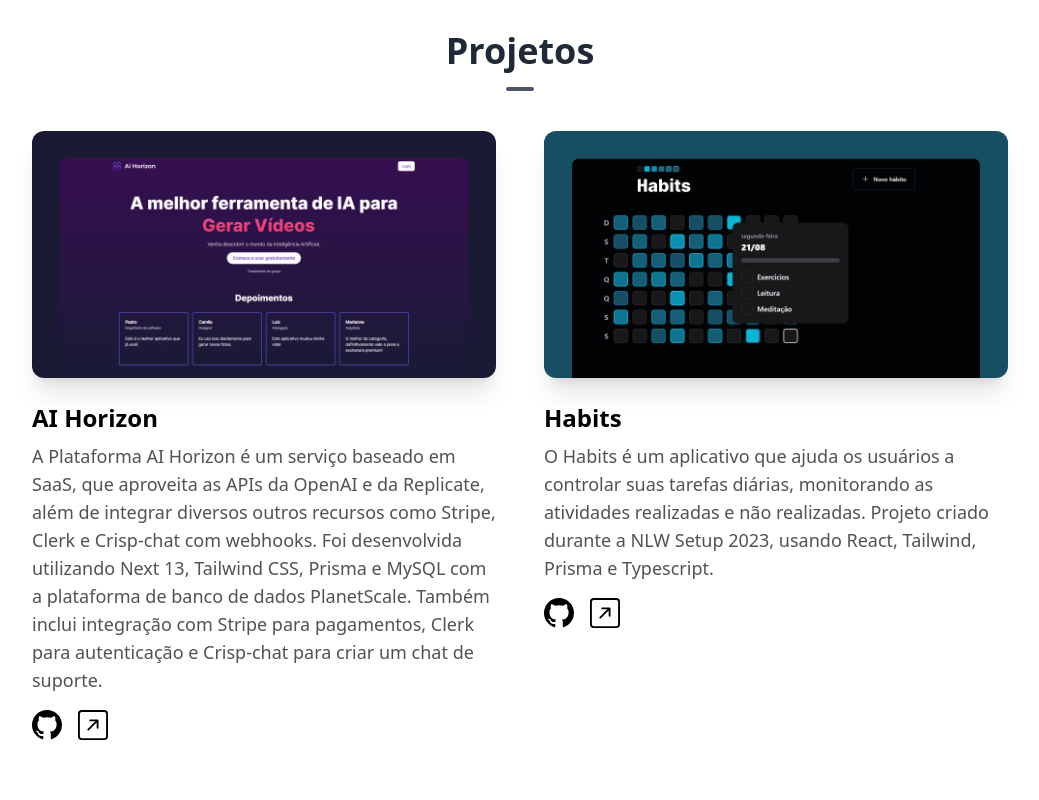
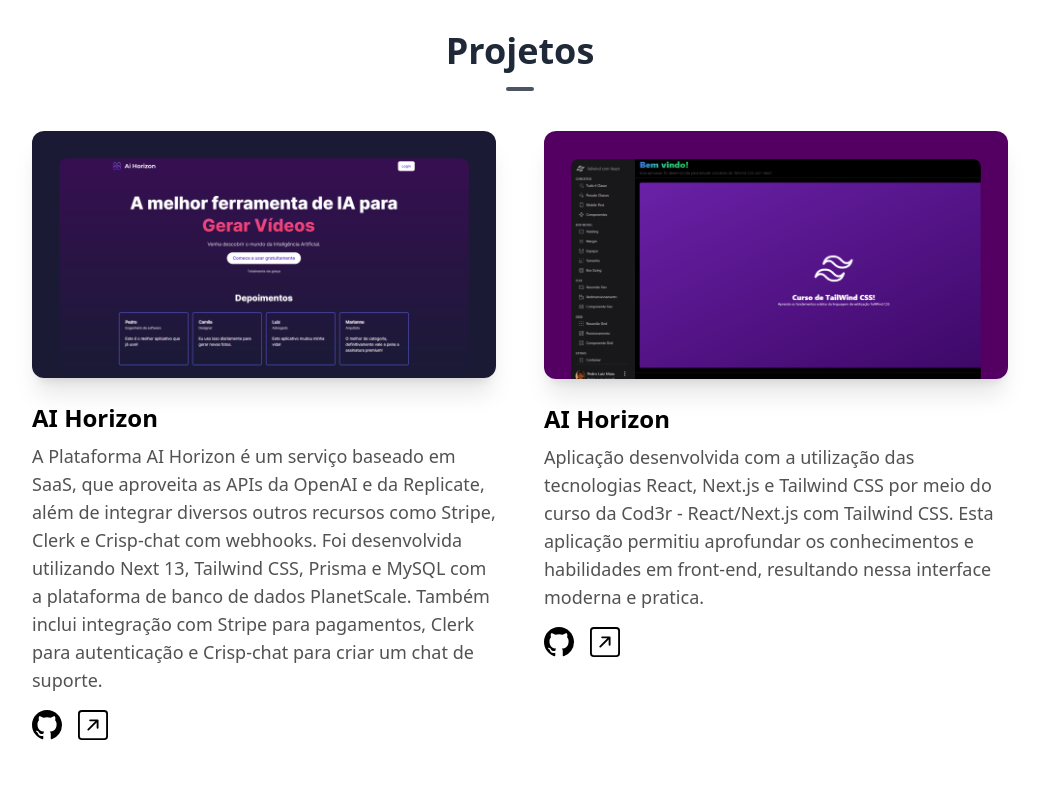
Before and after one commit to PedroLMaia/Portfolio, a Next.js app: page / in a window 1280 px wide. Shown: the part 1900-2700 px from the top of the page, without its empty margins (120-1159 px from the left). Built offline with nearby package versions, Linux system fonts and the light colour scheme.

Commit message:
Add project cod3r tailwind

```diff
--- a/components/ProjectsSection.tsx
+++ b/components/ProjectsSection.tsx
@@ -11,6 +11,14 @@
     image: "/ai-horizon.png",
     github: "https://github.com/PedroLMaia/AIHorizon",
     link: "https://ai-horizon.vercel.app/",
+  },
+  {
+    name: "AI Horizon",
+    description:
+      "Aplicação desenvolvida com a utilização das tecnologias React, Next.js e Tailwind CSS por meio do curso da Cod3r - React/Next.js com Tailwind CSS. Esta aplicação permitiu aprofundar os conhecimentos e habilidades em front-end, resultando nessa interface moderna e pratica.",
+    image: "/next-tailwind-cod3r.png",
+    github: "https://github.com/PedroLMaia/React-Next",
+    link: "https://next-tailwind-cod3r.vercel.app/",
   },
   {
     name: "Habits",
```
Also changed, not shown: public/next-tailwind-cod3r.png (added).
